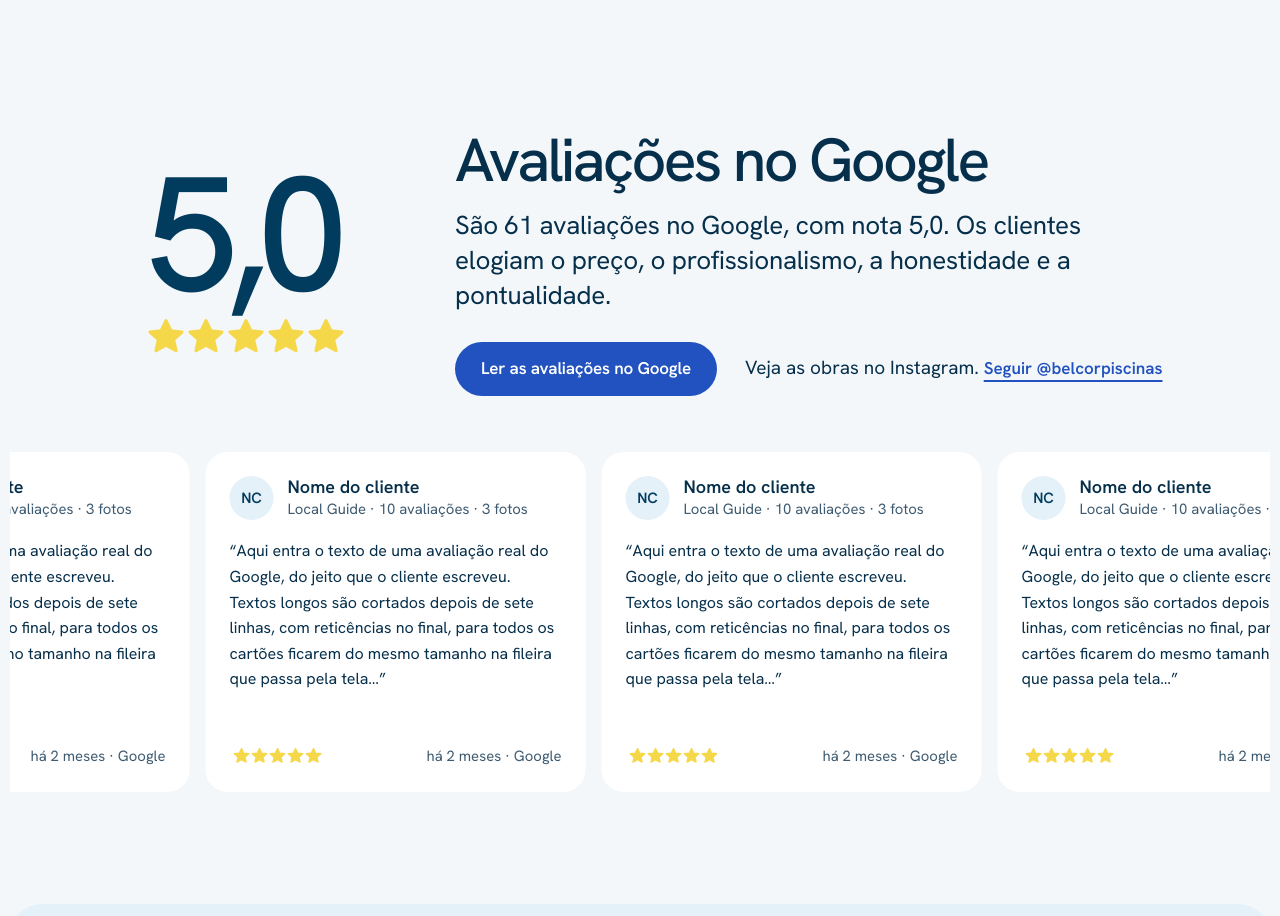
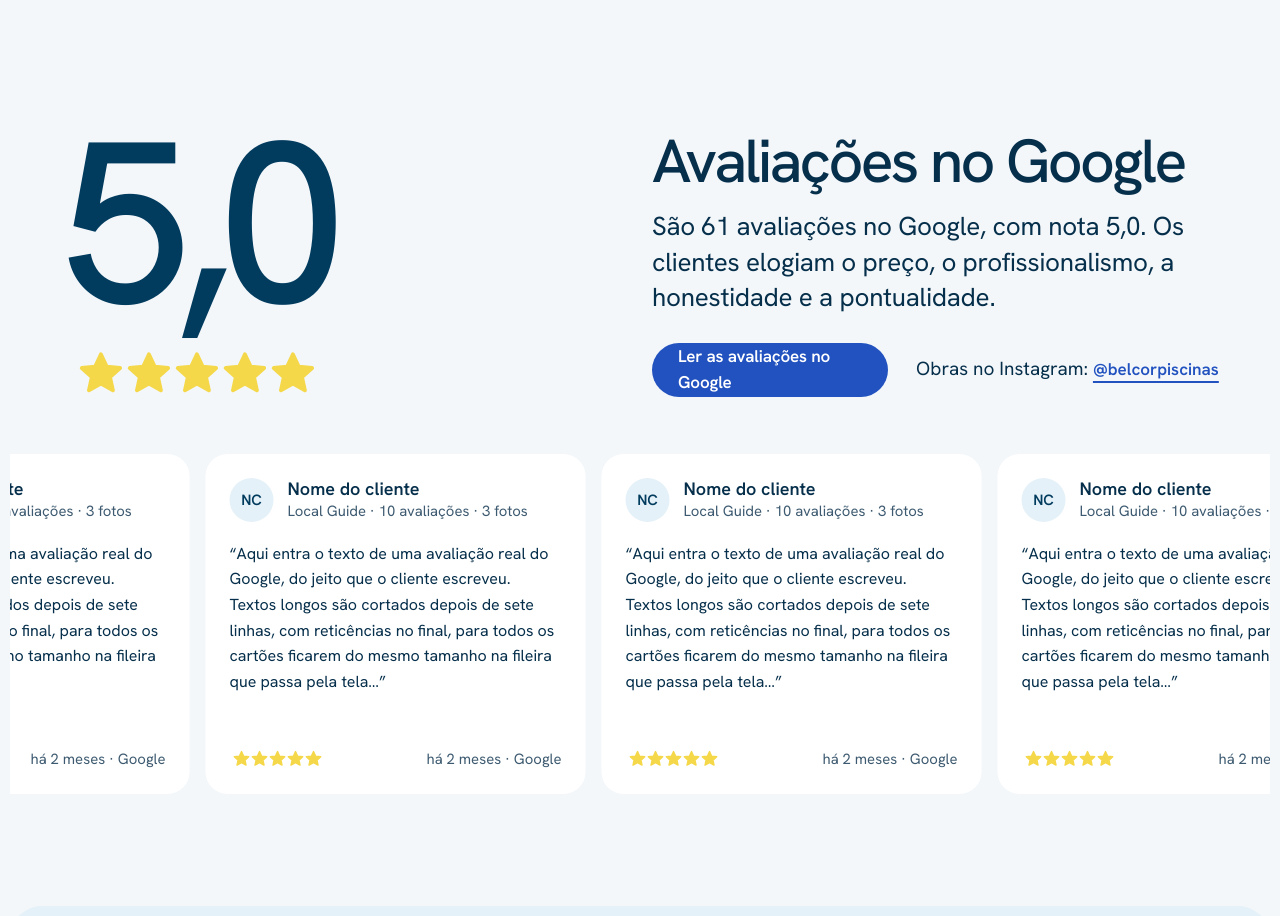
Before and after one commit to Enzooouu/belcor-piscinas-projeto, a plain HTML site: page index.html in a window 1280 px wide. Shown: the part 5700-6616 px from the top of the page. Drawn offline with Linux system fonts and the light colour scheme.

Commit message:
Avaliações exatamente no layout do desenho
- 5,0 grande encostado na margem esquerda, com as estrelas embaixo
- título e texto na metade direita, botão do Google com o Instagram na mesma linha

```diff
--- a/assets/css/style.css
+++ b/assets/css/style.css
@@ -720,6 +720,7 @@ button, input { font: inherit; color: inherit; }
 .stars-lg { width: 100%; height: 40px; }
 .rating-copy { display: grid; gap: 20px; justify-items: start; }
 .rating-actions { display: flex; flex-wrap: wrap; align-items: center; gap: 12px 28px; margin-top: 8px; }
+@media (min-width: 1100px) { .rating-actions { flex-wrap: nowrap; } .rating-insta { white-space: nowrap; } }
 .rating-copy .h-section { max-width: none; font-size: clamp(2.5rem, 1.4rem + 3vw, 4.25rem); }
 @media (min-width: 900px) { .rating-copy .h-section { white-space: nowrap; } }
 .rating-copy .lead { margin-top: 0; max-width: 46ch; }
@@ -753,8 +754,10 @@ button, input { font: inherit; color: inherit; }
 @media (min-width: 900px) {
   /* nota e estrelas à esquerda; título e texto à direita; botão e Instagram lado a lado embaixo */
   .rating-head { grid-template-columns: repeat(12, 1fr); column-gap: 24px; align-items: center; }
-  .rating-score { grid-column: 1 / span 4; justify-self: center; }
-  .rating-copy { grid-column: 5 / -1; }
+  .rating-score { grid-column: 1 / span 5; justify-self: start; }
+  .rating-copy { grid-column: 7 / -1; }
+  .score { font-size: clamp(10rem, 4rem + 13vw, 20rem); }
+  .stars-lg { height: 48px; margin-top: .9em; } /* espaço para a vírgula do 5,0 */
 }
 @media (prefers-reduced-motion: reduce) {
   .reviews { overflow-x: auto; }
--- a/index.html
+++ b/index.html
@@ -538,7 +538,7 @@
             <p class="lead">São 61 avaliações no Google, com nota 5,0. Os clientes elogiam o preço, o profissionalismo, a honestidade e a pontualidade.</p>
             <div class="rating-actions">
               <a class="btn btn-accent" href="https://www.google.com/maps/search/?api=1&amp;query=Belcor%20Piscinas%20Sorocaba" target="_blank" rel="noopener">Ler as avaliações no Google</a>
-              <p class="rating-insta">Veja as obras no Instagram. <a class="text-link" href="https://www.instagram.com/belcorpiscinas/" target="_blank" rel="noopener">Seguir @belcorpiscinas</a></p>
+              <p class="rating-insta">Obras no Instagram: <a class="text-link" href="https://www.instagram.com/belcorpiscinas/" target="_blank" rel="noopener">@belcorpiscinas</a></p>
             </div>
           </div>
         </div>
```
